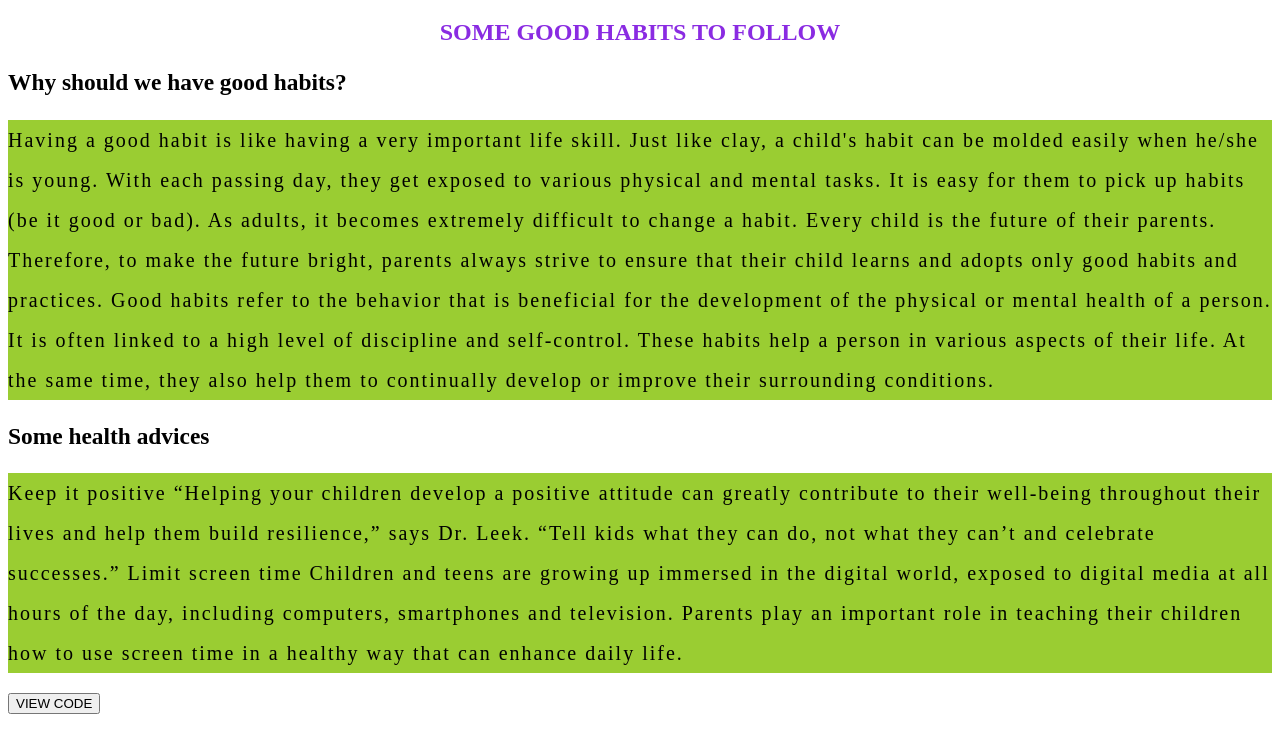
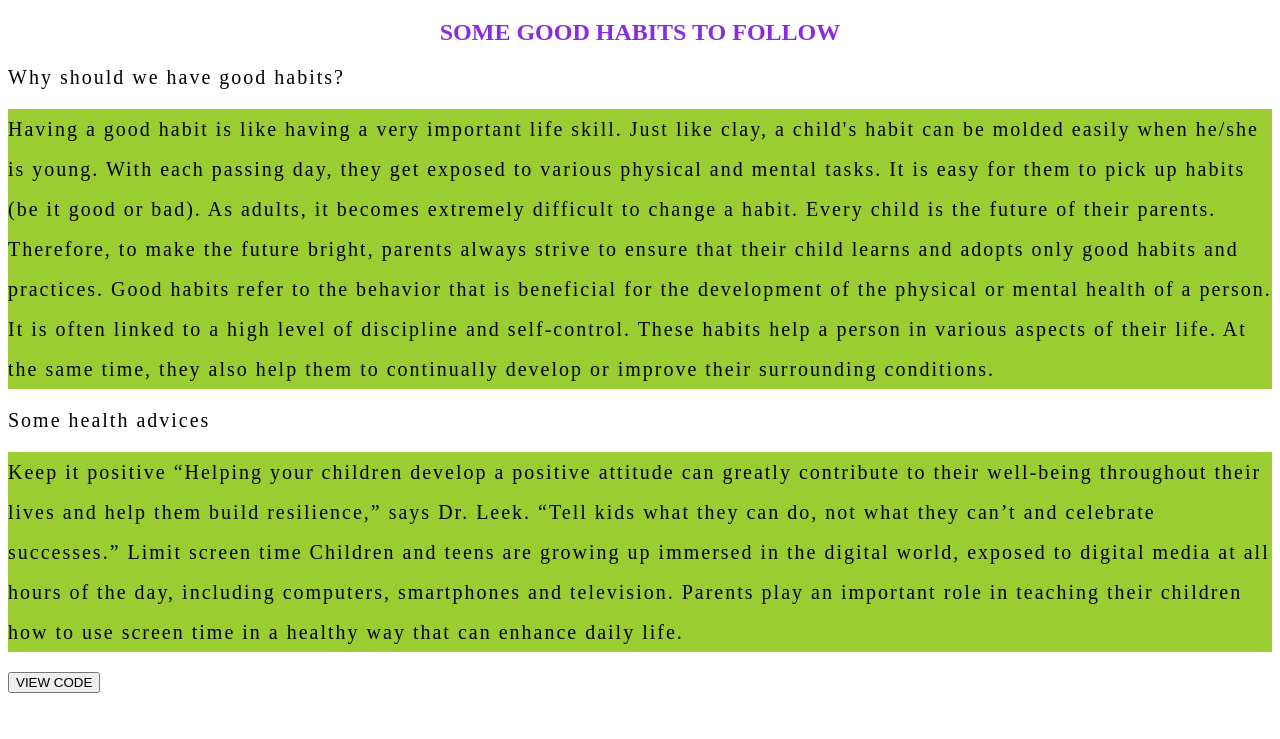
Before and after one commit to mesandhya2403/webassignmentq4, a plain HTML site: page index.html in a window 1280 px wide. Shown: the part 61-800 px from the top of the page. Drawn offline with Linux system fonts and the light colour scheme.

Commit message:
Update index.html

```diff
--- a/index.html
+++ b/index.html
@@ -8,6 +8,8 @@
     <style>
     .big{
         font-size: 20px;
+        font-weight: 400;
+        letter-spacing: 2px;
     }
     .big p{
         background-color: yellowgreen;
@@ -29,7 +31,7 @@
     <h1>QUESTION 4</h1>
     <h2>SOME GOOD HABITS TO FOLLOW</h2>
    <div class="big">
-        <div><h3>Why should we have good habits?</h3></div>
+        <div>Why should we have good habits?</div>
     <p >Having a good habit is like having a very important life skill. Just like clay, a child's habit can be molded easily when he/she is young.
 
         With each passing day, they get exposed to various physical and mental tasks. It is easy for them to pick up habits (be it good or bad).
@@ -44,7 +46,7 @@
     </div>
 </div>
 <div class="big">
-    <h3>Some health advices</h3>
+    Some health advices
     <p> Keep it positive
         “Helping your children develop a positive attitude can greatly contribute to their well-being throughout their lives and help them build resilience,” says Dr. Leek. “Tell kids what they can do, not what they can’t and celebrate successes.”
 
```
